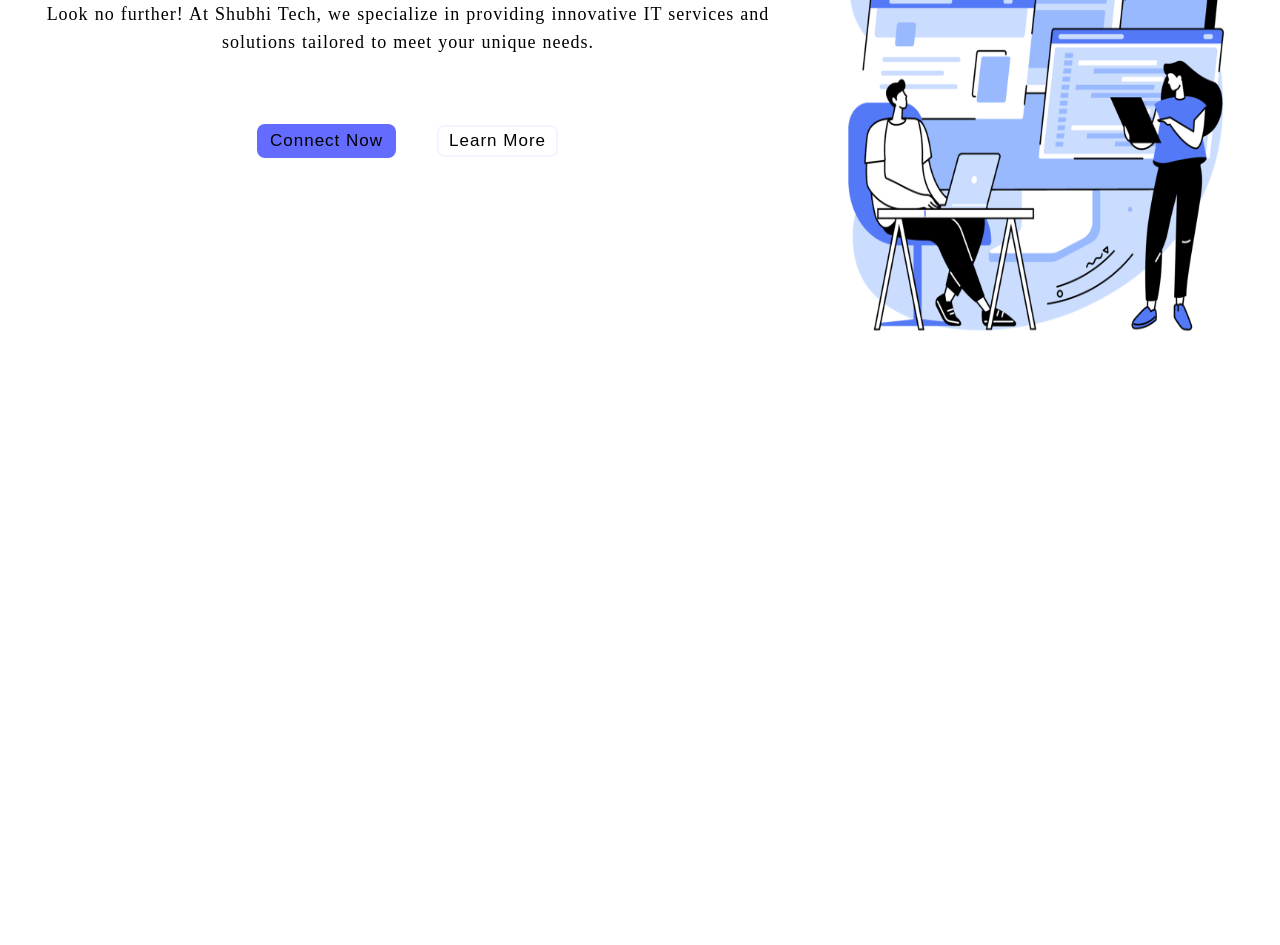
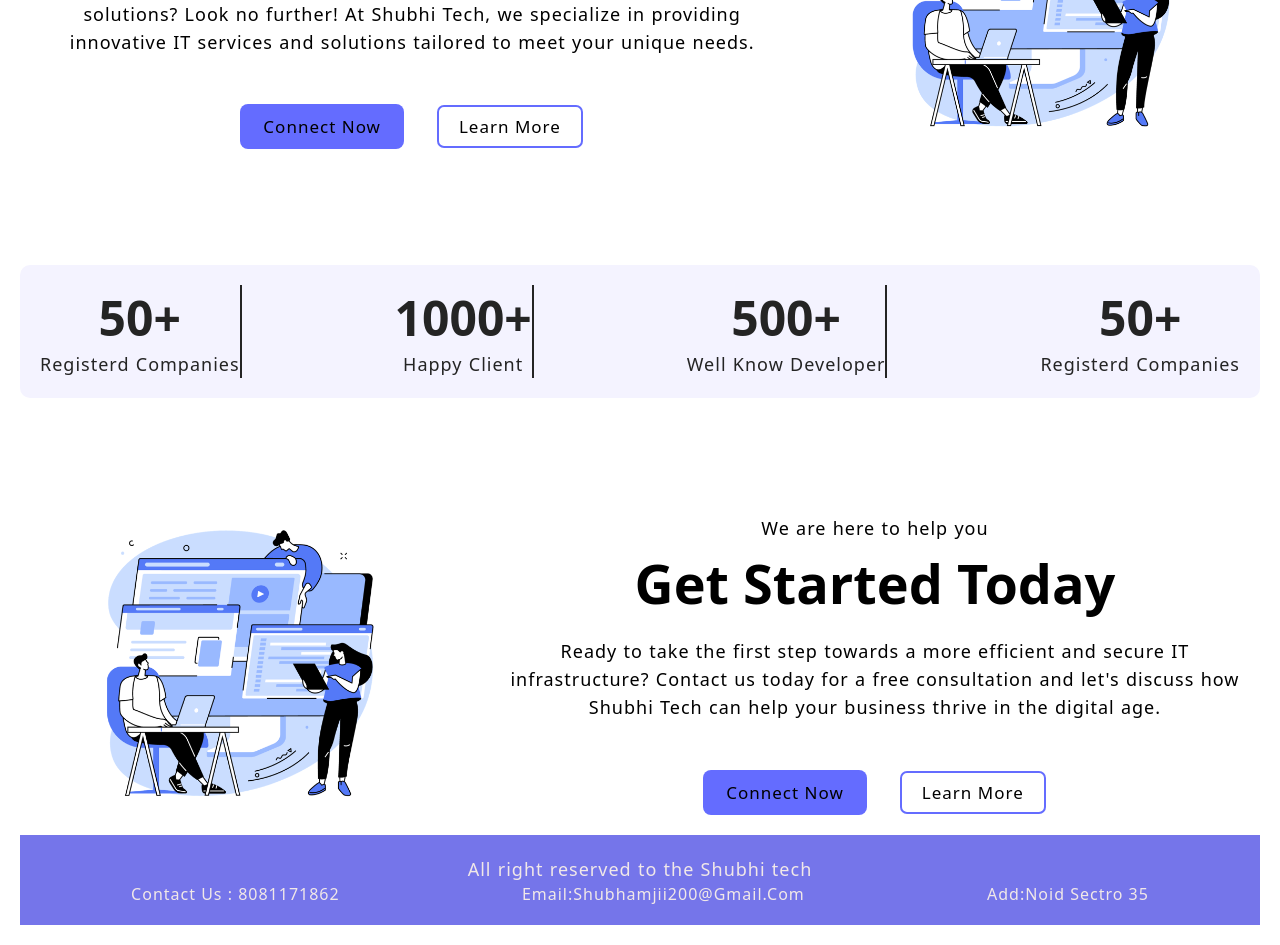
Before and after one commit to Shubhamsharma2002/FrontendMern, a React (Vite) app: page / in a window 1280 px wide. Shown: the part 260-1205 px from the top of the page. Before the commit the page ends 800 px from the top, so only its background shows below. Built offline with nearby package versions, Linux system fonts and the light colour scheme.

Commit message:
home page and fotter is completed

```diff
--- a/src/App.jsx
+++ b/src/App.jsx
@@ -7,6 +7,7 @@ import Service from "./Pages/Service";
 import Register from "./Pages/Register";
 import Login from "./Pages/Login";
 import Nav from "./Components/Nav";
+import Fotter from "./Components/Fotter";
 
 function App() {
        return(
@@ -24,6 +25,7 @@ function App() {
         <Route path="/login" element ={<Login />}></Route>
 
        </Routes>
+       <Fotter/>
        </BrowserRouter>
 
         </>
--- /dev/null
+++ b/src/Components/Css/footer.css
@@ -0,0 +1,18 @@
+
+.fotter{
+    background-color: rgba(115, 115, 234, 0.979) ;
+    color: rgb(241, 232, 232);
+    width: 100%;
+    padding: 20px;
+
+}
+.fotter >{
+    text-align: center;
+}
+.parent{
+    display: flex;
+    justify-content: space-around;
+    text-transform: capitalize;
+    letter-spacing: 0.1rem;
+    font-size: medium;
+}
--- /dev/null
+++ b/src/Components/Fotter.jsx
@@ -0,0 +1,21 @@
+import React from 'react'
+import './Css/footer.css'
+function Fotter() {
+  return (
+   <>
+
+   <div className="fotter">
+   <p>All right reserved to the Shubhi tech</p>
+   <div className="parent">
+        <div>contact us : 8081171862</div>
+        <div>email:shubhamjii200@gmail.com</div>
+        <div>add:noid sectro 35</div>
+   </div>
+
+   </div>
+
+   </>
+  )
+}
+
+export default Fotter
--- a/src/Pages/Home.jsx
+++ b/src/Pages/Home.jsx
@@ -1,5 +1,5 @@
 import React from 'react'
-
+import { NavLink } from 'react-router-dom'
 function Home() {
   return (
 
@@ -17,12 +17,12 @@ function Home() {
                 tailored to meet your unique needs.
               </p>
               <div className="btn btn-group">
-                <a href="/contact">
+                <NavLink href="/contact">
                   <button className="btn">connect now</button>
-                </a>
-                <a href="/services">
+                </NavLink>
+                <NavLink href="/services">
                   <button className="btn secondary-btn">learn more</button>
-                </a>
+                </NavLink>
               </div>
             </div>
 
@@ -39,6 +39,69 @@ function Home() {
         </section>
       </main>
 
+
+
+  {/* second section */}
+  <section className='section-analytics'>
+    <div className="container grid grid-four-cols">
+      <div className="div1">
+        <h2>50+</h2>
+        <p>registerd companies</p>
+      </div>
+      <div className="div1">
+        <h2>1000+</h2>
+        <p>happy client</p>
+      </div>
+      <div className="div1">
+        <h2>500+</h2>
+        <p>well know developer</p>
+      </div>
+      <div className="div1">
+        <h2>50+</h2>
+        <p>registerd companies</p>
+      </div>
+    </div>
+
+  </section>
+
+
+
+  {/* thord section */}
+
+  <section className="section-hero">
+          <div className="container grid grid-two-cols">
+          <div className="hero-image">
+              <img
+                src="/Images/home.png"
+                alt="coding together"
+                width="400"
+                height="500"
+              />
+            </div>
+            <div className="hero-content">
+            <p>We are here to help you</p>
+            <h1>Get Started Today</h1>
+
+              <p>
+              Ready to take the first step towards a more efficient and secure
+              IT infrastructure? Contact us today for a free consultation and
+              let's discuss how Shubhi Tech can help your business thrive in
+              the digital age.
+            </p>
+              <div className="btn btn-group">
+                <NavLink href="/contact">
+                  <button className="btn">connect now</button>
+                </NavLink>
+                <NavLink href="/services">
+                  <button className="btn secondary-btn">learn more</button>
+                </NavLink>
+              </div>
+            </div>
+
+            {/* hero images  */}
+
+          </div>
+        </section>
     </>
   )
 }
--- a/src/index.css
+++ b/src/index.css
@@ -1,42 +1,53 @@
-*{
+
+* {
   margin: 0;
   padding: 0;
   box-sizing: border-box;
+  font-family: Urbanist, system-ui, Avenir, Helvetica, Arial, sans-serif;
   color-scheme: light dark;
-  font-family: Urbanist , system-ui , Avenir,;
 }
 
-:root{
-  --bg-color:#f4f3ff;
-  --btn-color:#646cff;
-  --dark-color:#242424;
-  --helper-color:#99b9ff;
+:root {
+  --bg-color: #f4f3ff;
+  --btn-color: #646cff;
+  --dark-color: #242424;
+  --helper-color: #99b9ff;
 }
 
-html{
+html {
   font-size: 62.5%;
 }
-/* base stylr */
 
-body{
+/*? base style */
+
+body {
   margin: 0;
-  min-width: 32rem;
+  /* display: flex;
+  place-items: center; */
+  /* min-width: 32rem; */
   min-height: 100vh;
 }
- h1{
+
+ /*?  Help me reach 1 Million subs 👉 https://youtube.com/thapatechnical */
+
+h1 {
   font-size: 5.4rem;
   line-height: 1.1;
   font-weight: bold;
 }
 
- p,li,label,textarea{
+p,
+li,
+label,
+input,
+textarea {
   font-size: 1.8rem;
   line-height: 1.56;
   letter-spacing: 0.1rem;
   word-spacing: 0.06rem;
 }
 
- .navlink{
+a {
   font-weight: 500;
   font-size: 1.8rem;
   letter-spacing: 0.1rem;
@@ -44,39 +55,52 @@ body{
   text-decoration: inherit;
 }
 
- .container{
+li {
+  list-style: none;
+}
+
+/*? layout Rule  */
+
+.container {
   max-width: 140rem;
   padding: 4rem 2.4rem;
   margin: 0 auto;
 }
 
- .grid{
+.grid {
   display: grid;
   gap: 6.4rem;
 }
 
- .grid-two-cols{
-  grid-template-columns: repeat(2,1fr);
+.grid-two-cols {
+  grid-template-columns: repeat(2, 1fr);
 }
- /* reuseable css  */
- .secondary-btn{
-  background-color: transparent;
-  box-shadow: inset 0 0 0 0.2rem var(--bg-color);
+
+.grid-four-cols {
+  grid-template-columns: repeat(4, 1fr);
 }
-button{
+
+/*? Module Rules / Reusable */
+button {
   text-transform: capitalize;
-  padding: 0.6rem 1.2rem;
+  padding: 1rem 2.2rem;
   font-size: 1.7rem;
   font-weight: 500;
   background-color: var(--btn-color);
   border-radius: 0.8rem;
-  margin: 2rem;
-  border: .1rem solid transparent;
+  -webkit-border-radius: 0.8rem;
+  -moz-border-radius: 0.8rem;
+  -ms-border-radius: 0.8rem;
+  -o-border-radius: 0.8rem;
+  border: 0.1rem solid transparent;
   cursor: pointer;
-  letter-spacing: .1rem;
+  letter-spacing: 0.1rem;
   transition: border-color 0.3s;
+  -webkit-transition: border-color 0.3s;
+  -moz-transition: border-color 0.3s;
+  -ms-transition: border-color 0.3s;
+  -o-transition: border-color 0.3s;
 }
-
 button:hover{
   box-shadow: inset 0 0 0 0.2rem var(--bg-color);
 }
@@ -84,28 +108,69 @@ button:hover{
 .navlink:hover{
       color: #646cff;
 }
-li{
-  list-style: none;
 
+.secondary-btn {
+  background-color: transparent;
+  box-shadow: inset 0 0 0 0.2rem var(--btn-color);
+  margin-left: 3.2rem;
 }
 
-/* ***** hero section */
+/***** Hero Section *****/
 
-.section-hero{
-  &.grid{
+.section-hero {
+  & .grid {
     align-items: center;
   }
-}
-.hero-content{
-  & p{
+
+  .hero-content {
+    & p {
       margin: 2.4rem 0 4.8rem 0;
-    &:first-child{
+      &:first-child {
         margin: 0 0 1.2rem 0;
       }
     }
+  }
 
-  .hero-image{
+  .hero-image {
     display: flex;
     justify-content: center;
+    & img {
+      width: 70%;
+      height: auto;
     }
   }
+}
+
+/***** End Hero  *****/
+
+/***** analytics Section *****/
+
+.section-analytics {
+  margin: 9.6rem 0;
+
+  & .container {
+    background-color: var(--bg-color);
+    border-radius: 1rem;
+  }
+
+  & .grid {
+    color: var(--dark-color);
+
+    & .div1 {
+      text-align: center;
+      border-right: 0.2rem solid var(--dark-color);
+
+      &:last-child {
+        border: none;
+      }
+      & h2 {
+        font-size: 4.8rem;
+      }
+      & p {
+        text-transform: capitalize;
+      }
+    }
+  }
+}
+
+/***** End analytics Section *****
```
Lines whose indentation alone changed are shown as unchanged.
